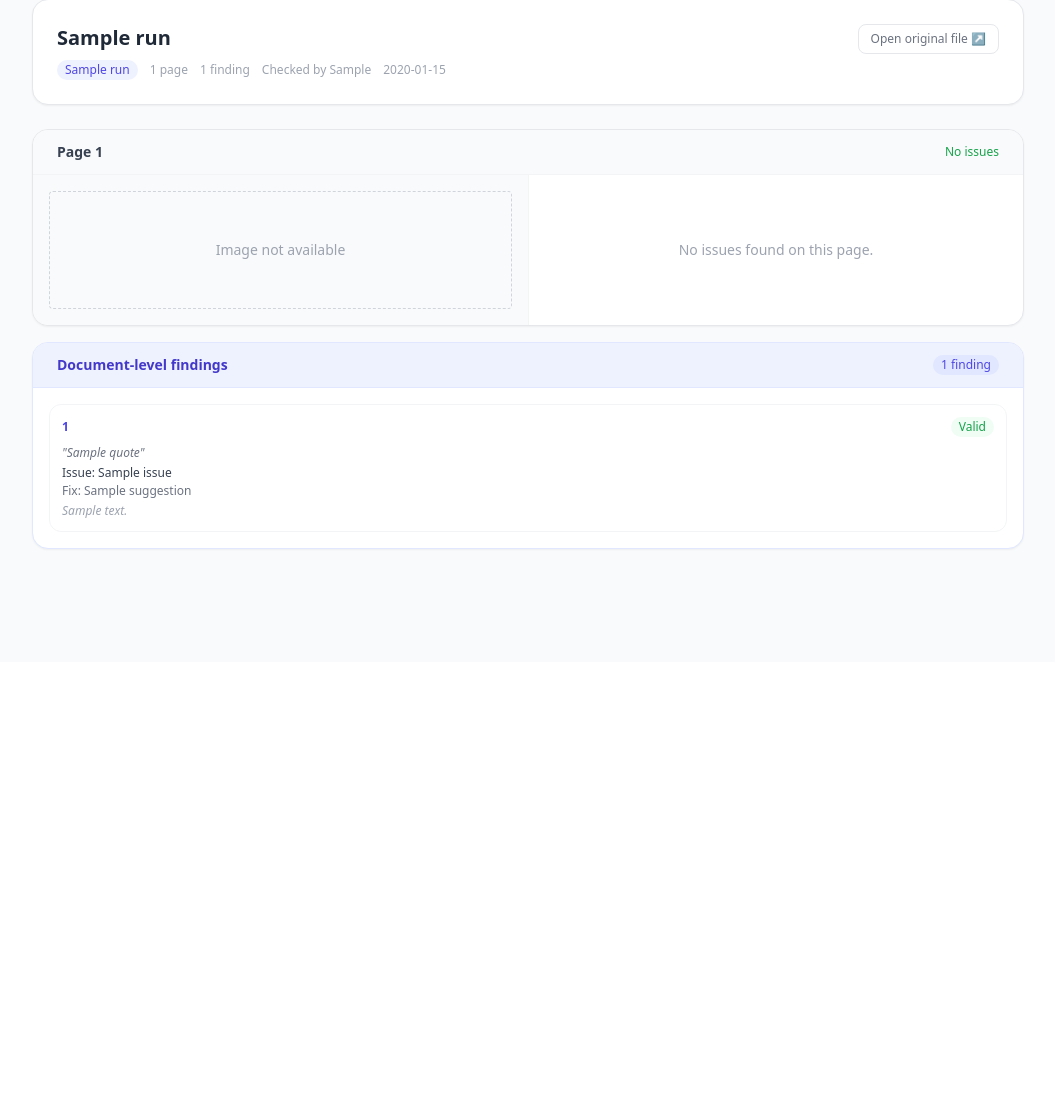
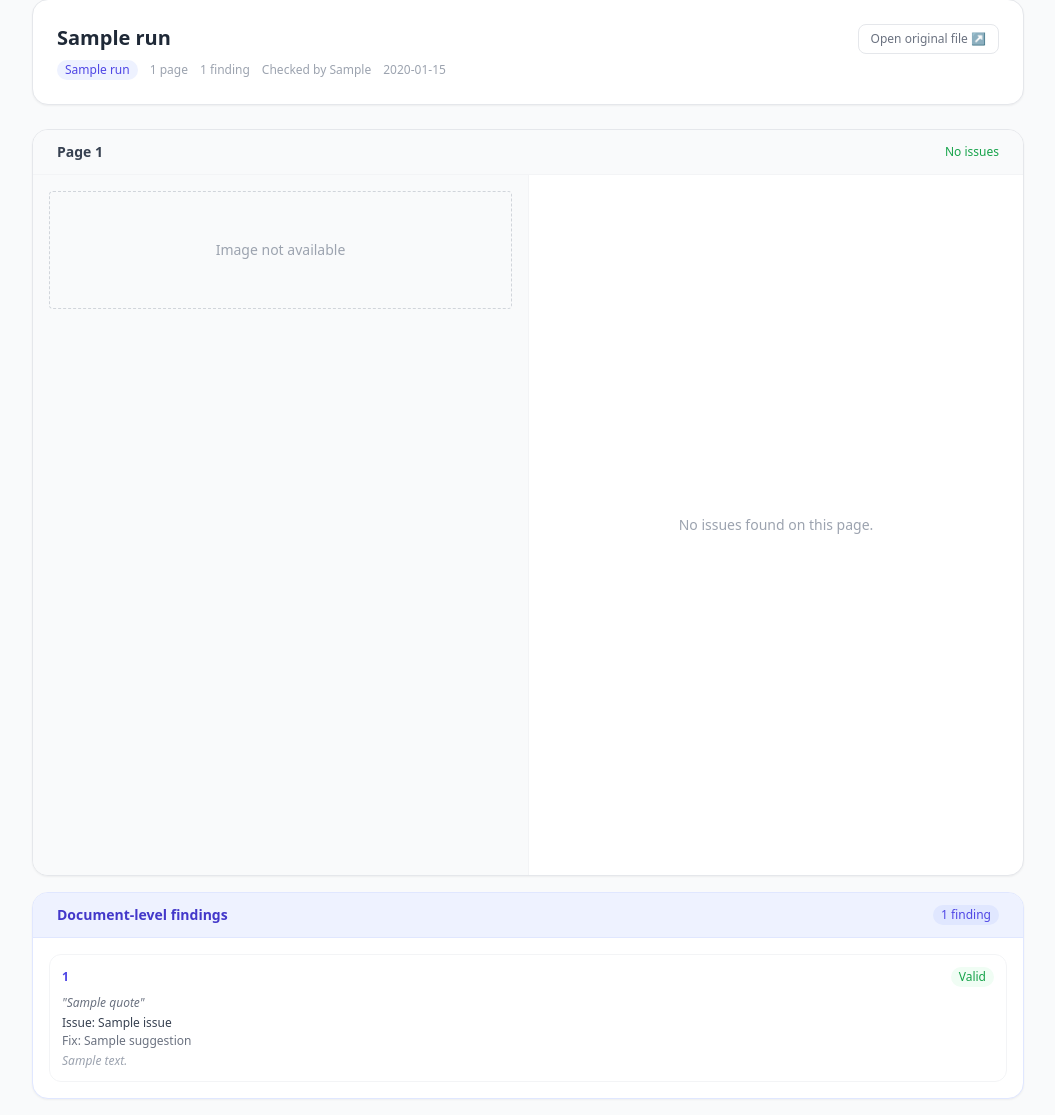
Before and after one commit to jainabhishek-dev/sunny-pillow, a Python web app: template templates/run_detail.html in a window 1280 px wide. Shown: the part 138-1253 px from the top of the page, without its empty margins (112-1167 px from the left). Before the commit the page ends 688 px from the top, so only its background shows below. Run offline with Jinja, Linux system fonts and the light colour scheme; the template is opened without the code that fills it: most values are stand-ins (such as "Sample title", 1, 10 or a date in 2020); some libraries are stand-ins or nearby versions.

Commit message:
Fix history table overflow and page card height
- History: horizontal scroll so View button is always reachable on long document names
- Run detail: fix page card to 700px height (A4-proportioned) with independent scroll on image and findings panels

Co-Authored-By: Claude Sonnet 4.6 <noreply@anthropic.com>

```diff
--- a/templates/history.html
+++ b/templates/history.html
@@ -18,7 +18,8 @@
 
 {% if runs %}
 <div class="bg-white rounded-2xl border border-gray-200 shadow-sm overflow-hidden">
-  <table class="w-full text-sm">
+  <div class="overflow-x-auto">
+  <table class="w-full text-sm min-w-[720px]">
     <thead>
       <tr class="border-b border-gray-100 bg-gray-50">
         <th class="text-left px-6 py-3 text-xs font-semibold text-gray-500 uppercase tracking-wide">Document</th>
@@ -72,6 +73,7 @@
       {% endfor %}
     </tbody>
   </table>
+  </div>
 </div>
 
 {% else %}
--- a/templates/run_detail.html
+++ b/templates/run_detail.html
@@ -47,10 +47,10 @@
       {% endif %}
     </div>
 
-    <div class="flex gap-0 divide-x divide-gray-100">
+    <div class="flex gap-0 divide-x divide-gray-100 h-[700px]">
 
       <!-- Page image -->
-      <div class="w-1/2 p-4 flex items-start justify-center bg-gray-50">
+      <div class="w-1/2 p-4 flex items-start justify-center bg-gray-50 overflow-y-auto">
         {% if page_image_map.get(page_num) %}
         <img
           src="https://lh3.googleusercontent.com/d/{{ page_image_map[page_num] }}"
@@ -66,7 +66,7 @@
       </div>
 
       <!-- Findings -->
-      <div class="w-1/2 p-4">
+      <div class="w-1/2 p-4 overflow-y-auto">
         {% if findings %}
         <div class="space-y-3">
           {% for f in findings %}
```
